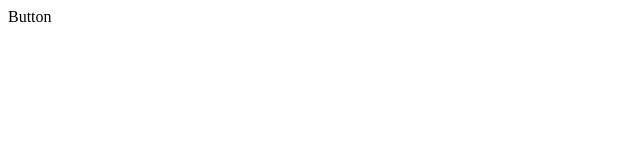
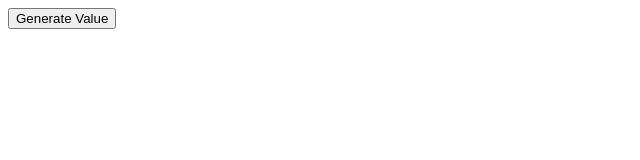
Before and after one commit to masterbd/eth-generator, a plain HTML site: page index.html in a window 1280 px wide. Shown: the whole page, without its empty margins (0-640 px from the left). Drawn offline with Linux system fonts and the light colour scheme.

Commit message:
feat: push

```diff
--- a/index.html
+++ b/index.html
@@ -3,10 +3,17 @@
 
 <head>
   <title>ETH Generator</title>
+  <script>
+    function generate() {
+      const text = '0.0001 ETH has been generated';
+      document.getElementById("valueP").innerHTML = text;
+    }
+  </script>
 </head>
 
 <body>
-  Button
+  <button onclick="generate()">Generate Value</button>
+  <p id="valueP"></p>
 </body>
 
 </html>
```
